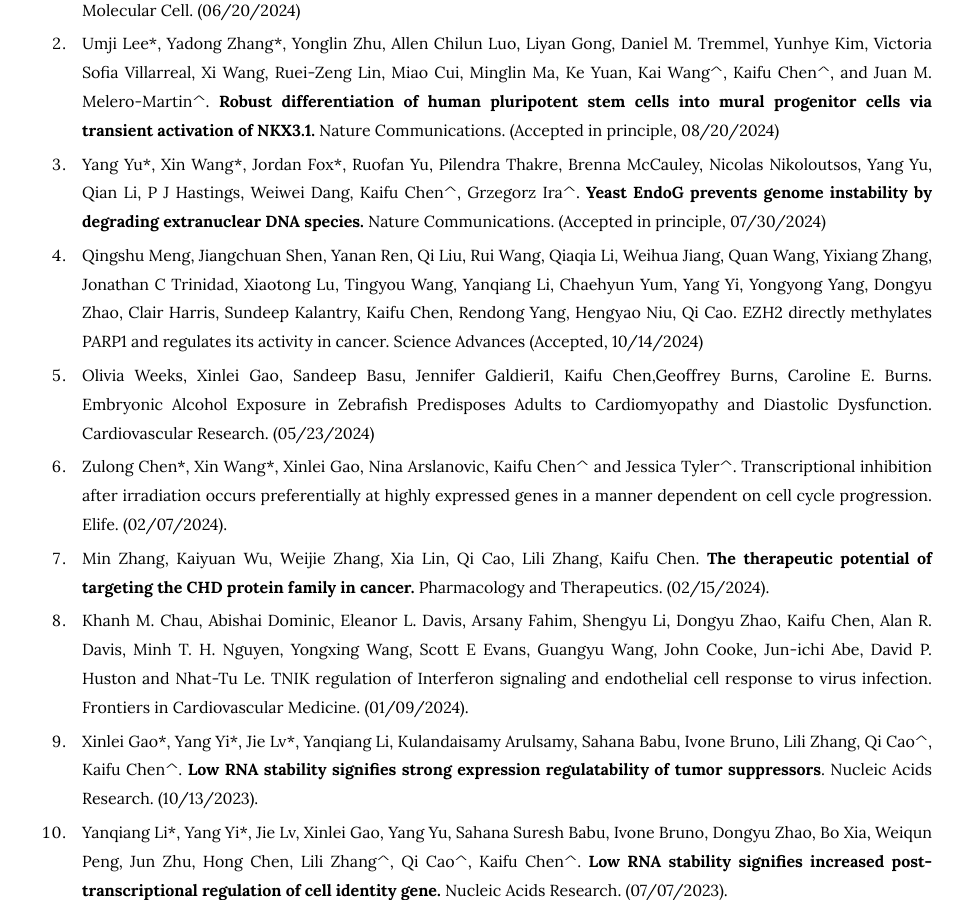
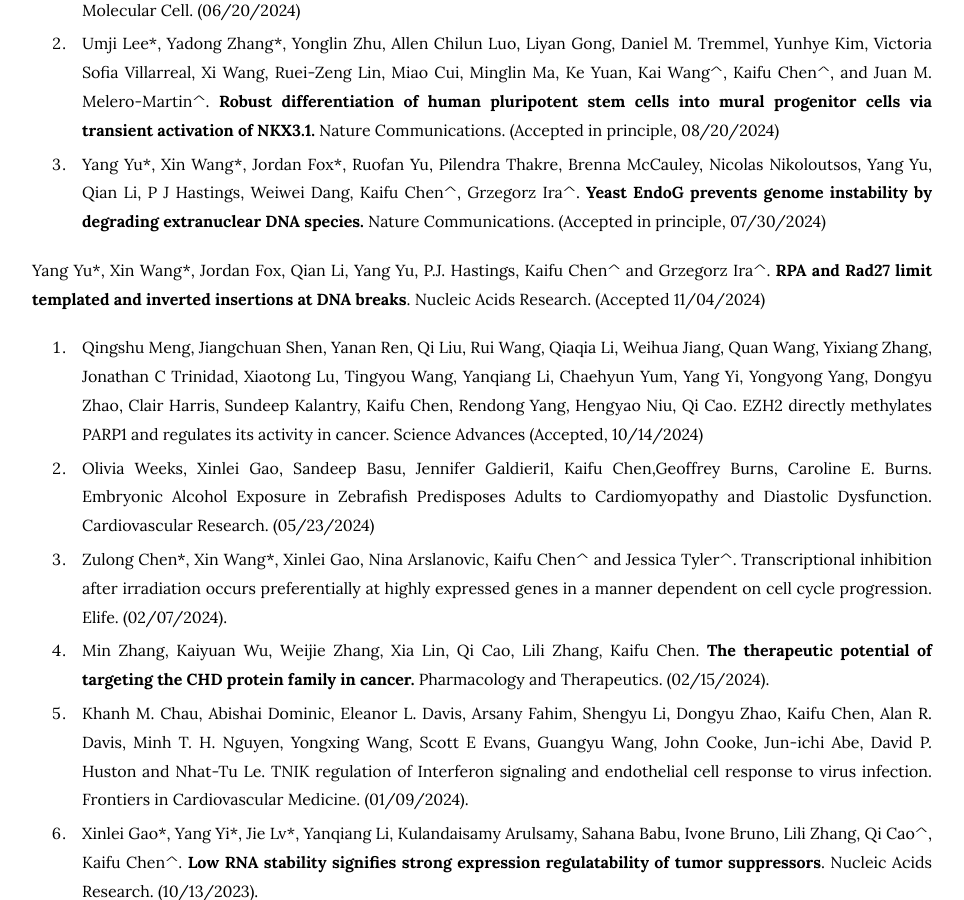
Before and after one commit to kaifuchenlab/kaifuchenlab.github.io, a Jekyll site: the page built from 3.publication/index.md, in a window 1280 px wide and 900 px high, scrolled down 689 px. Shown: the whole window, without its empty margins (158-1122 px from the left). Built offline with Jekyll 4.4.1, drawn with Linux system fonts in a browser that asks for light colours.

Commit message:
Update index.md

```diff
--- a/3.publication/index.md
+++ b/3.publication/index.md
@@ -27,6 +27,8 @@ Nature Communications. (Accepted in principle, 08/20/2024)
 
 86. Yang Yu\*, Xin Wang\*, Jordan Fox\*, Ruofan Yu, Pilendra Thakre, Brenna McCauley, Nicolas Nikoloutsos, Yang Yu, Qian Li, P J Hastings, Weiwei Dang, Kaifu Chen^, Grzegorz Ira^. **Yeast EndoG prevents genome instability by degrading extranuclear DNA species.**
 Nature Communications. (Accepted in principle, 07/30/2024)
+
+Yang Yu\*, Xin Wang\*, Jordan Fox, Qian Li, Yang Yu, P.J. Hastings, Kaifu Chen^ and Grzegorz Ira^. **RPA and Rad27 limit templated and inverted insertions at DNA breaks**. Nucleic Acids Research. (Accepted 11/04/2024)
 
 85. Qingshu Meng, Jiangchuan Shen, Yanan Ren, Qi Liu, Rui Wang, Qiaqia Li, Weihua Jiang, Quan Wang, Yixiang Zhang, Jonathan C Trinidad, Xiaotong Lu, Tingyou Wang, Yanqiang Li, Chaehyun Yum, Yang Yi, Yongyong Yang, Dongyu Zhao, Clair Harris, Sundeep Kalantry, Kaifu Chen, Rendong Yang, Hengyao Niu, Qi Cao. EZH2 directly methylates PARP1 and regulates its activity in cancer. Science Advances (Accepted, 10/14/2024)
 
```
